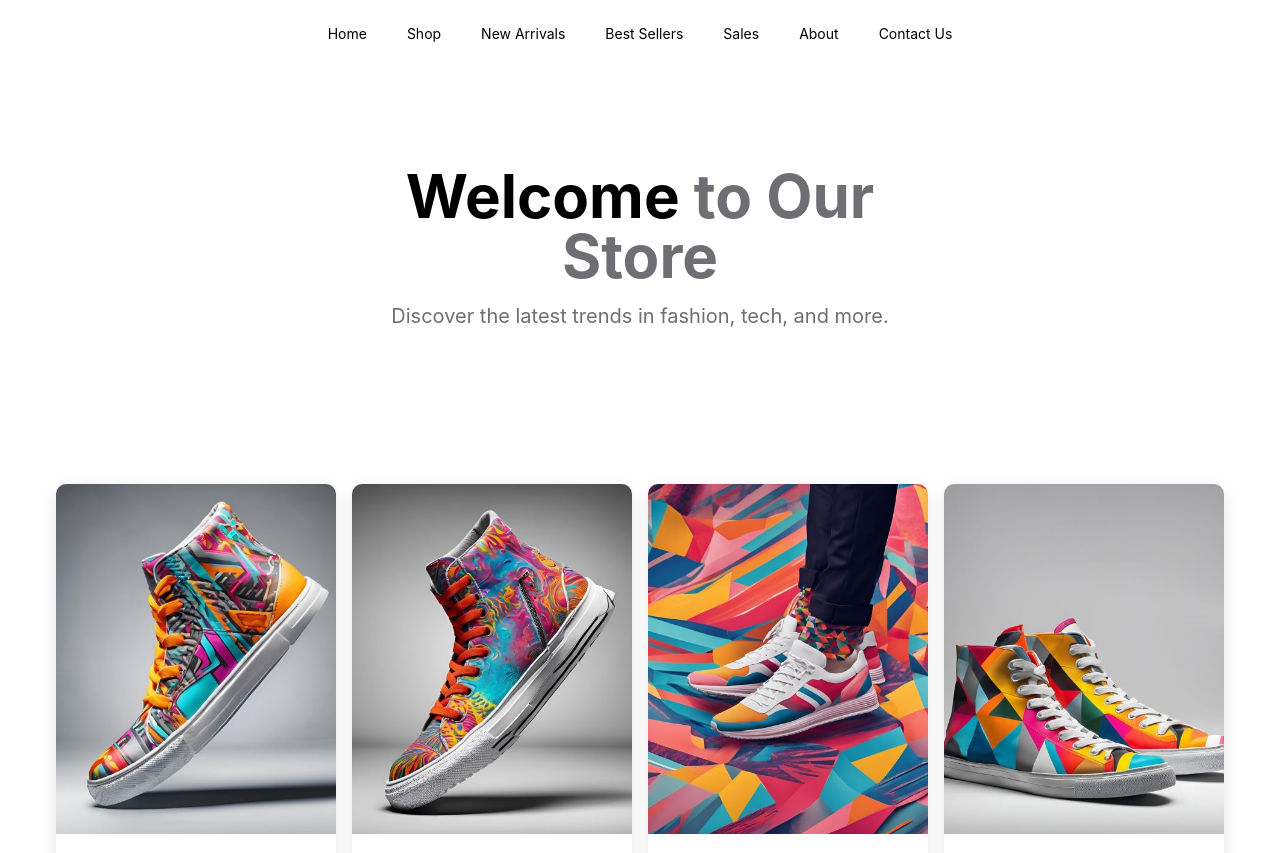
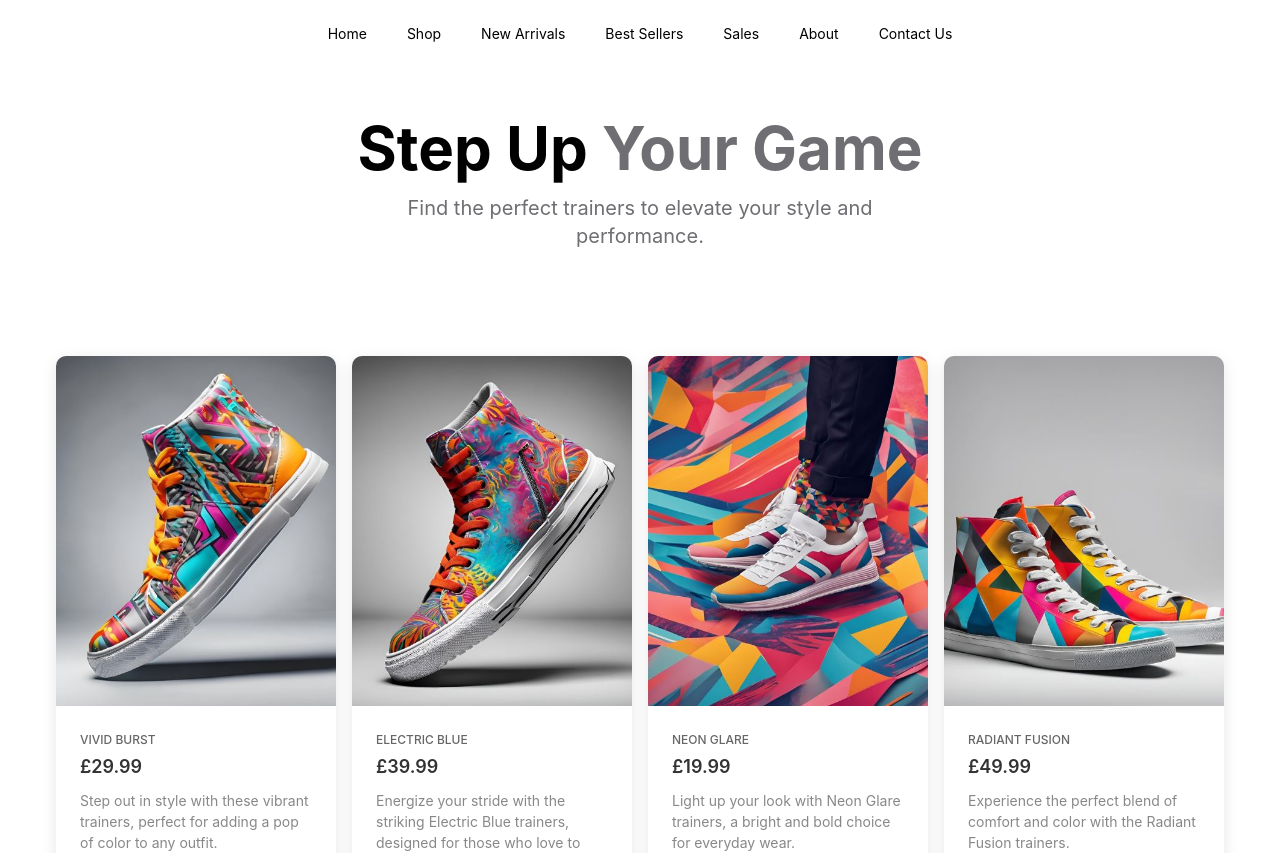
Before and after one commit to joseph-johnson27001/e-commerce, a Nuxt app: page / in a window 1280 px wide. Shown: the top 853 px of the page. Built offline with nearby package versions, Linux system fonts and the light colour scheme.

Commit message:
Updated hero section

```diff
--- a/components/Hero/HeroSection.vue
+++ b/components/Hero/HeroSection.vue
@@ -1,13 +1,13 @@
 <template>
   <section
-    class="hero-section bg-cover bg-center h-96 flex items-center justify-center text-center text-black"
+    class="hero-section bg-cover bg-center h-64 flex items-center justify-center text-center text-black"
   >
     <div class="hero-content max-w-xl">
       <h1 class="text-4xl md:text-6xl font-bold mb-4">
-        <span class="text-black"> Welcome </span> to Our Store
+        <span class="text-black"> Step Up </span> Your Game
       </h1>
       <p class="text-lg md:text-xl mb-6">
-        Discover the latest trends in fashion, tech, and more.
+        Find the perfect trainers to elevate your style and performance.
       </p>
     </div>
   </section>
```
